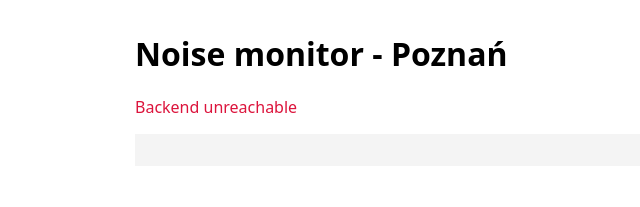
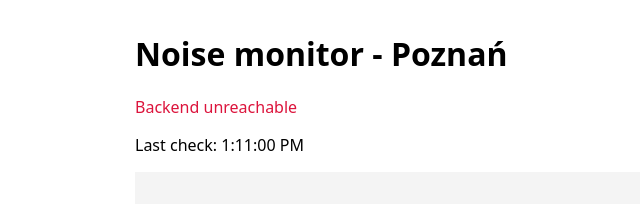
Before and after one commit to 0xKomar/projekt-wirtualizacja, a plain HTML site: page frontend/public/index.html in a window 1280 px wide. Shown: the whole page, without its empty margins (185-825 px from the left). Drawn offline with Linux system fonts and the light colour scheme; no server answers.

Commit message:
feat(frontend): show time of last health check

```diff
--- a/frontend/public/app.js
+++ b/frontend/public/app.js
@@ -16,6 +16,8 @@ async function checkHealth() {
     status.className = "error";
     response.textContent = "";
   }
+
+  document.getElementById("checked").textContent = `Last check: ${new Date().toLocaleTimeString()}`;
 }
 
 checkHealth();
--- a/frontend/public/index.html
+++ b/frontend/public/index.html
@@ -9,6 +9,7 @@
 <body>
   <h1>Noise monitor - Poznań</h1>
   <p id="status">Checking backend...</p>
+  <p id="checked"></p>
   <pre id="response"></pre>
   <script src="app.js"></script>
 </body>
```
